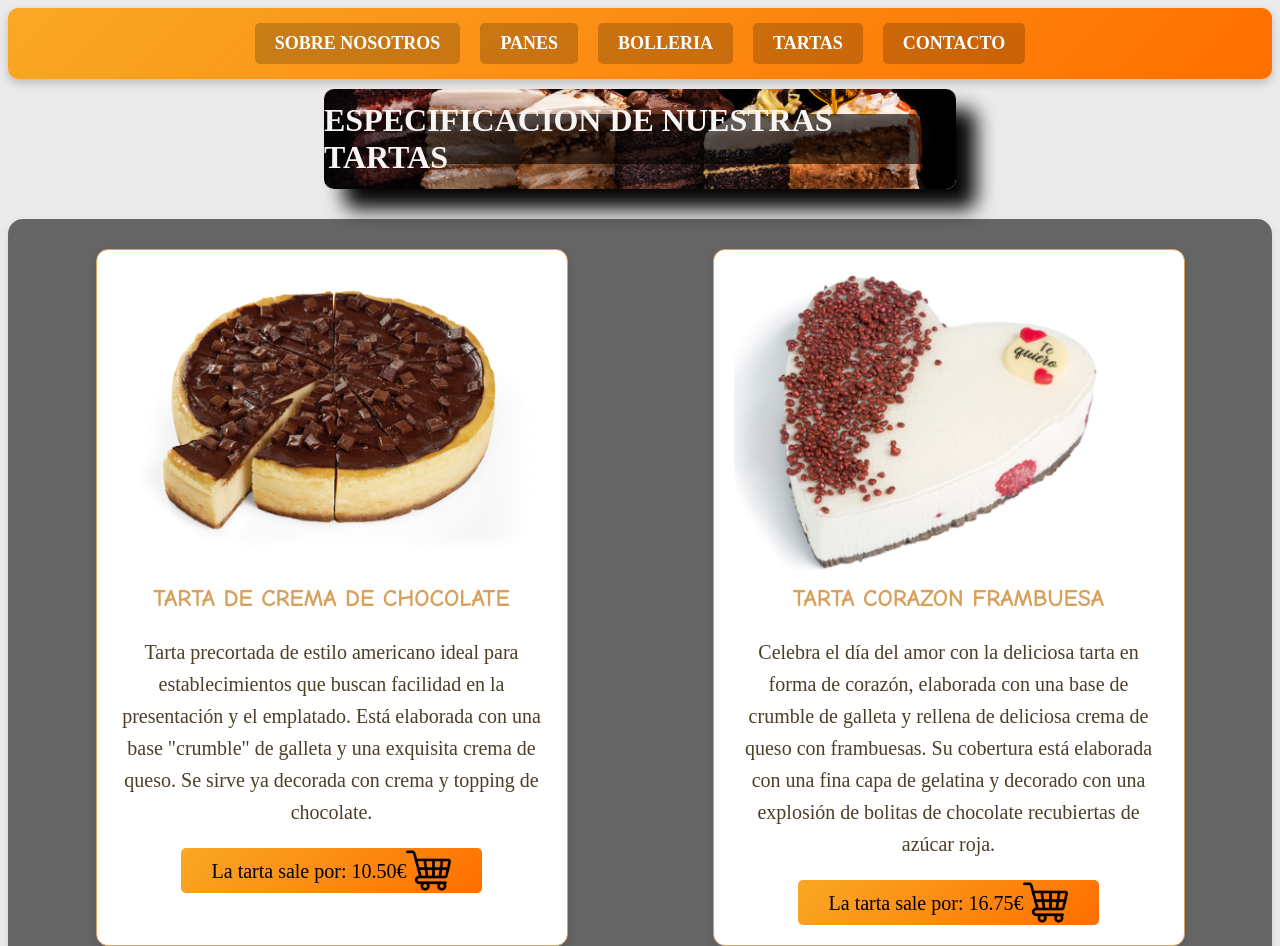
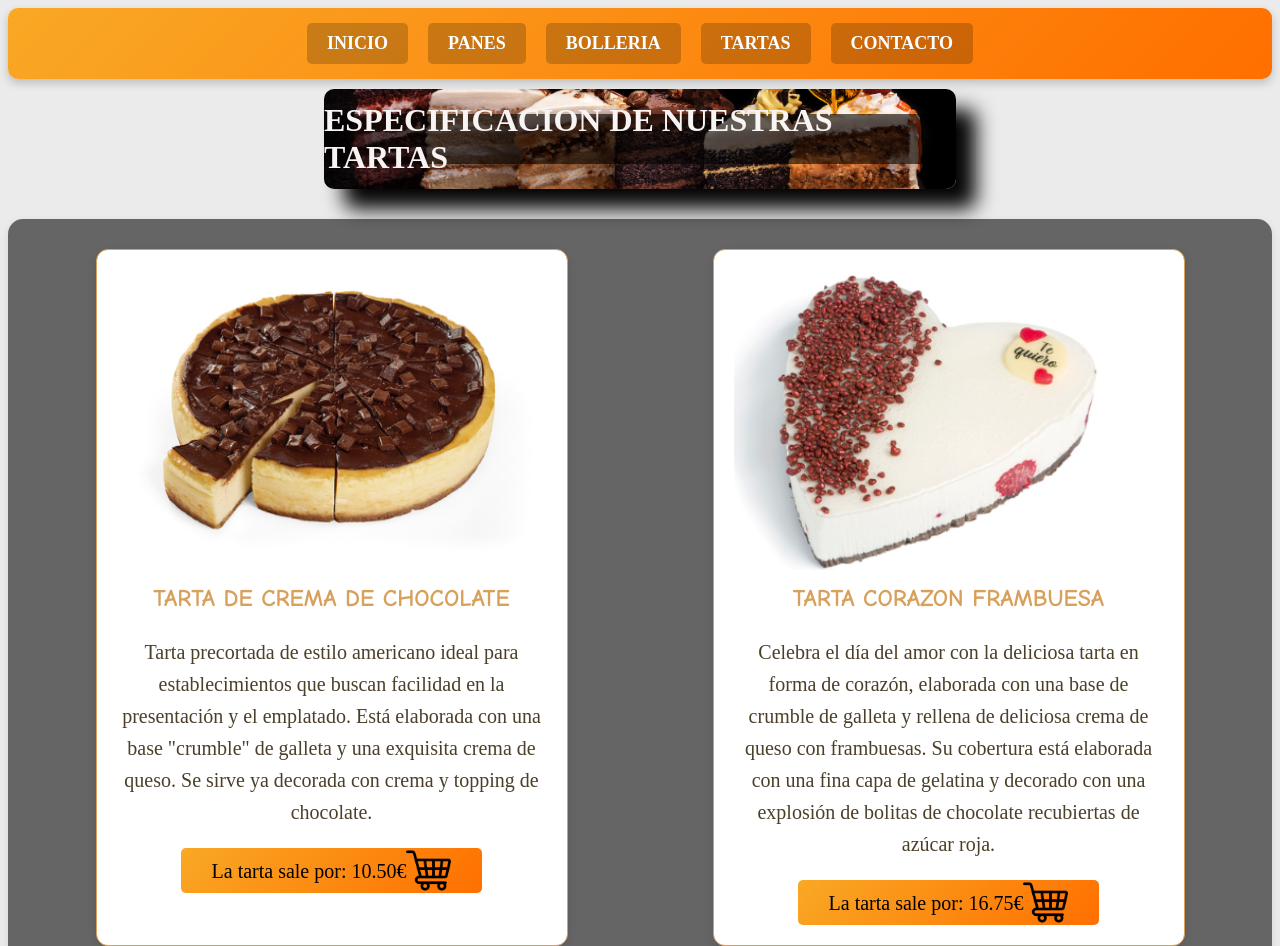
Before and after one commit to Palomino18/deliciaspalomino, a plain HTML site: page pages/tartas.html in a window 1280 px wide. Shown: the top 946 px of the page. Drawn offline with Linux system fonts and the light colour scheme.

Commit message:
Update tartas.html

```diff
--- a/pages/tartas.html
+++ b/pages/tartas.html
@@ -10,7 +10,7 @@
 <body>
 
     <div id="enlaces">
-        <a href="../index.html">SOBRE NOSOTROS</a>
+        <a href="../index.html">INICIO</a>
         <a href="../pages/panes.html">PANES</a>
         <a href="../pages/bolleria.html">BOLLERIA</a>
         <a href="../pages/tartas.html">TARTAS</a>
```
